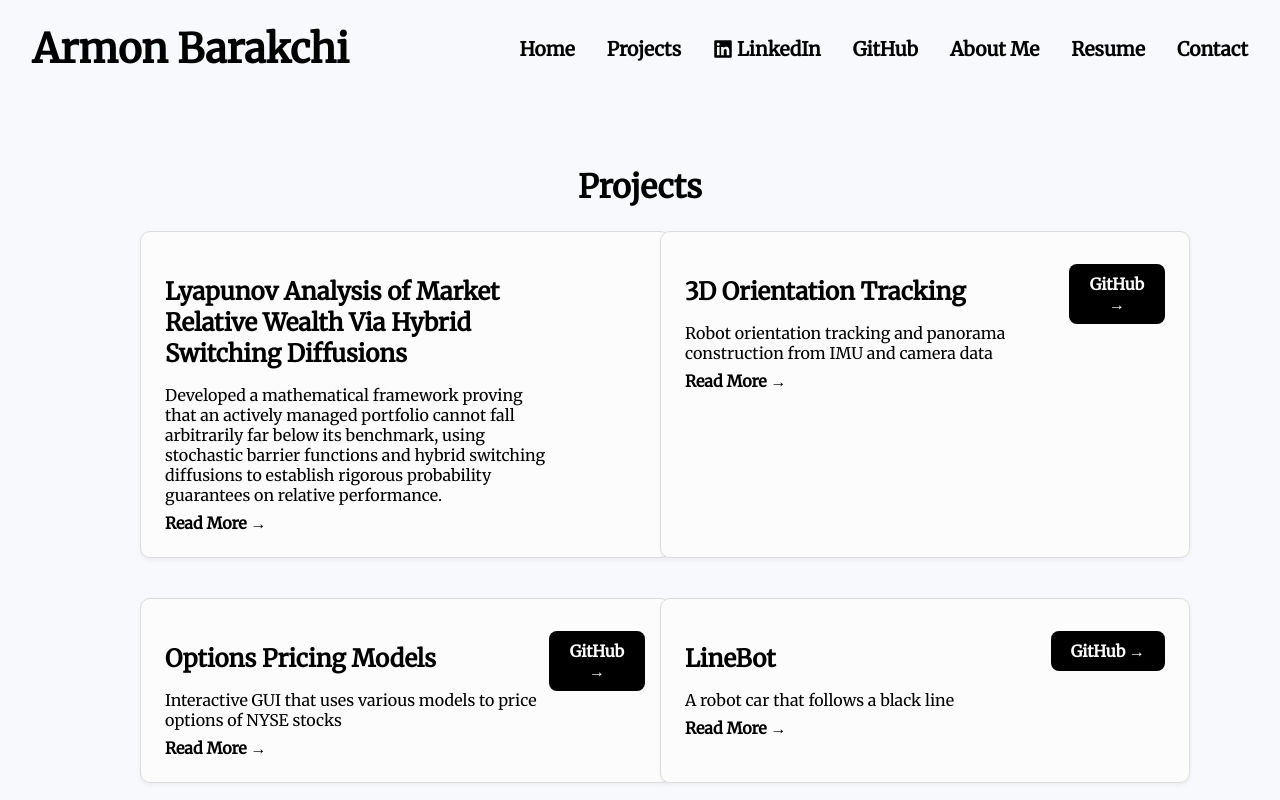
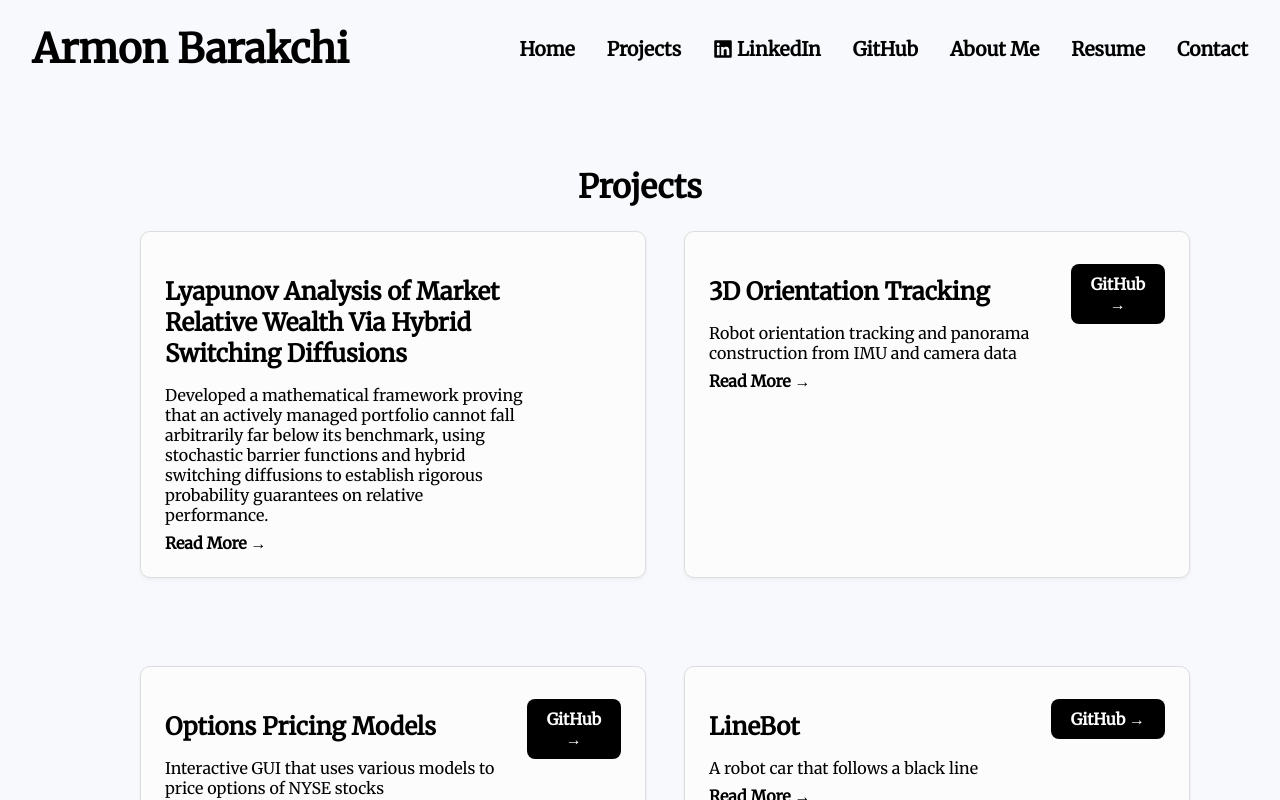
Before and after one commit to ArmonBarakchi/ArmonWebsite, a React (Create React App) app in the folder frontend/: page /projects in a window 1280 px wide. Shown: the top 800 px of the page. Built offline with nearby package versions, Linux system fonts and the light colour scheme.

Commit message:
fixed build

```diff
--- a/frontend/src/components/Projects.css
+++ b/frontend/src/components/Projects.css
@@ -9,7 +9,7 @@
 .project-list {
   display: grid;
   grid-template-columns: repeat(2, 1fr);
-  gap: 2.5rem;
+  gap: 5.5rem;
   margin-top: 1.5rem;
 }
 @media (max-width: 768px) {
```
